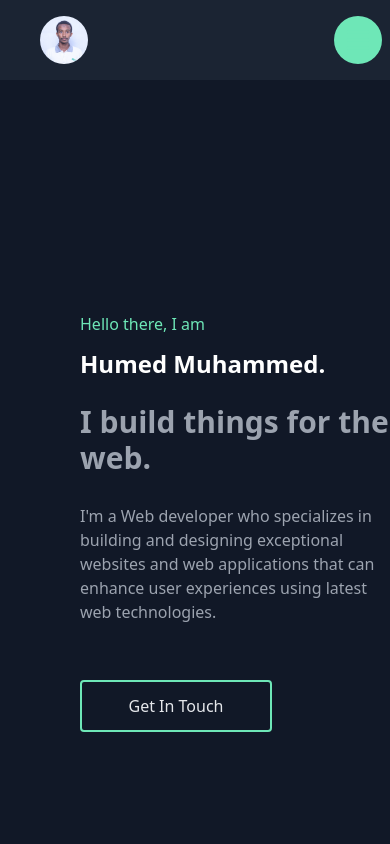
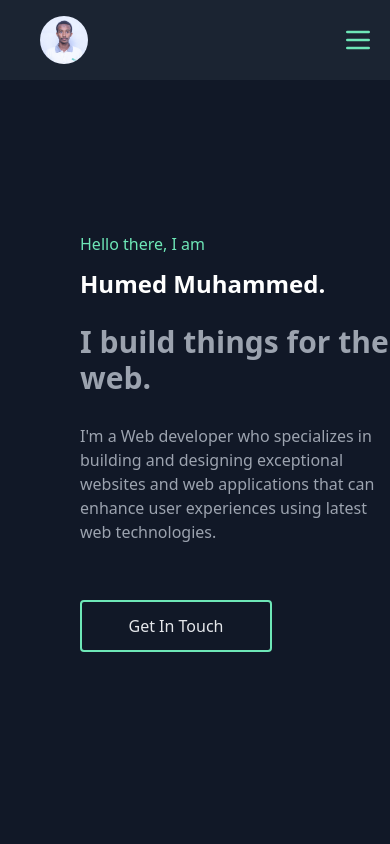
Before and after one commit to Humed-Muhammad/humed-essiess, a Next.js app: page / in a window 390 px wide. Shown: the top 844 px of the page. Built offline with nearby package versions, Linux system fonts and the light colour scheme.

Commit message:
Update NavBar.jsx

```diff
--- a/components/NavBar.jsx
+++ b/components/NavBar.jsx
@@ -35,7 +35,7 @@ const NavBar = ({ skillRef, aboutRef, workRef, contactRef }) => {
 
   return (
     <nav
-      className={`w-full z-40 h-20 bg-gray-800 bg-opacity-75 flex items-center justify-between`}
+      className={`w-full fixed z-40 h-20 bg-gray-800 bg-opacity-75 flex items-center justify-between`}
     >
       <motion.div className="px-10">
         <img
@@ -46,7 +46,7 @@ const NavBar = ({ skillRef, aboutRef, workRef, contactRef }) => {
       </motion.div>
       <motion.div
         animate={list ? { rotate: 180 } : { rotate: 0 }}
-        className="flex bg-green-300 md:hidden w-12 h-12 mr-2 px-2 py-2 rounded-full"
+        className="flex md:hidden w-12 h-12 mr-2 px-2 py-2 rounded-full"
       >
         <MenuIcon
           className={list ? "hidden" : "flex text-green-300 font-small"}
```
